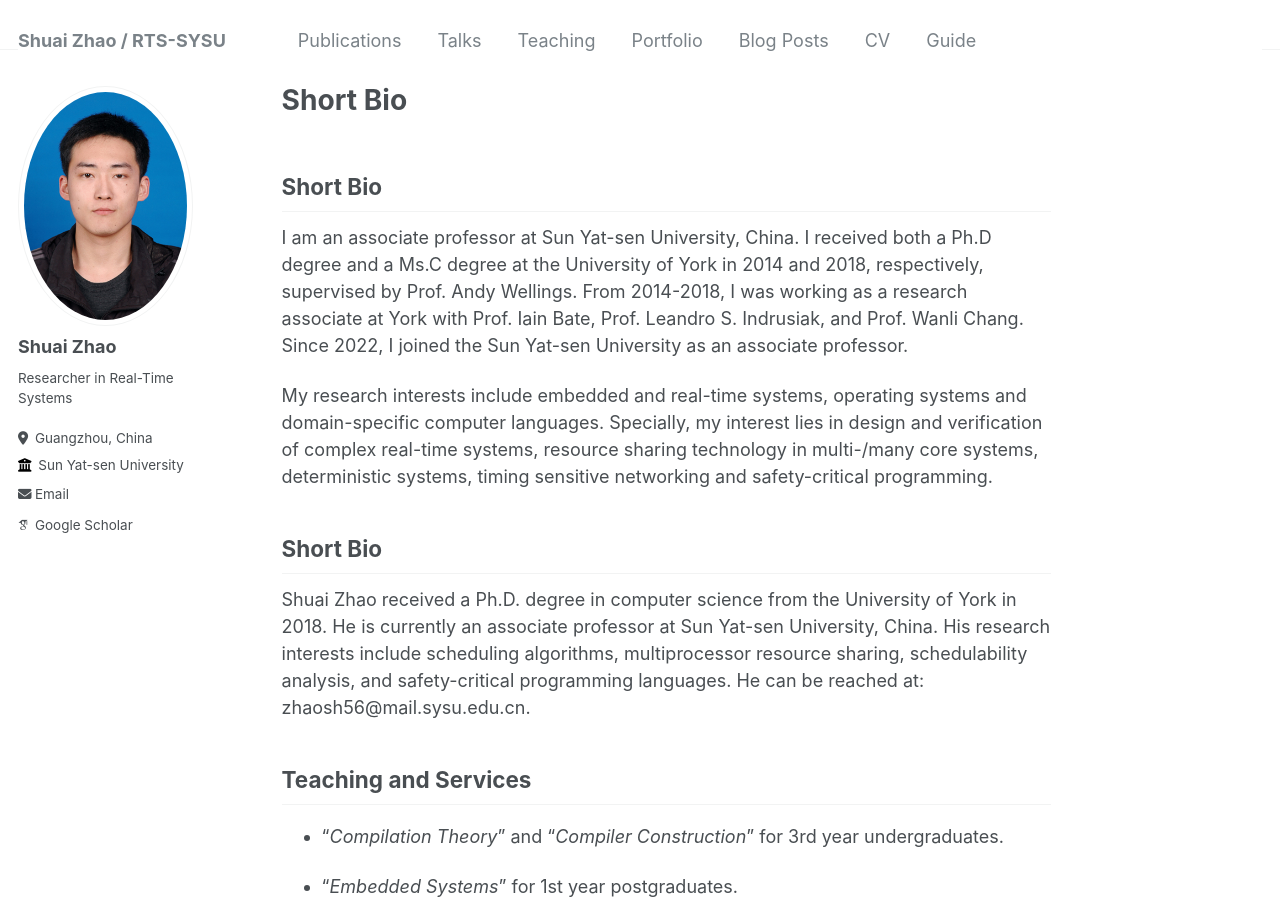
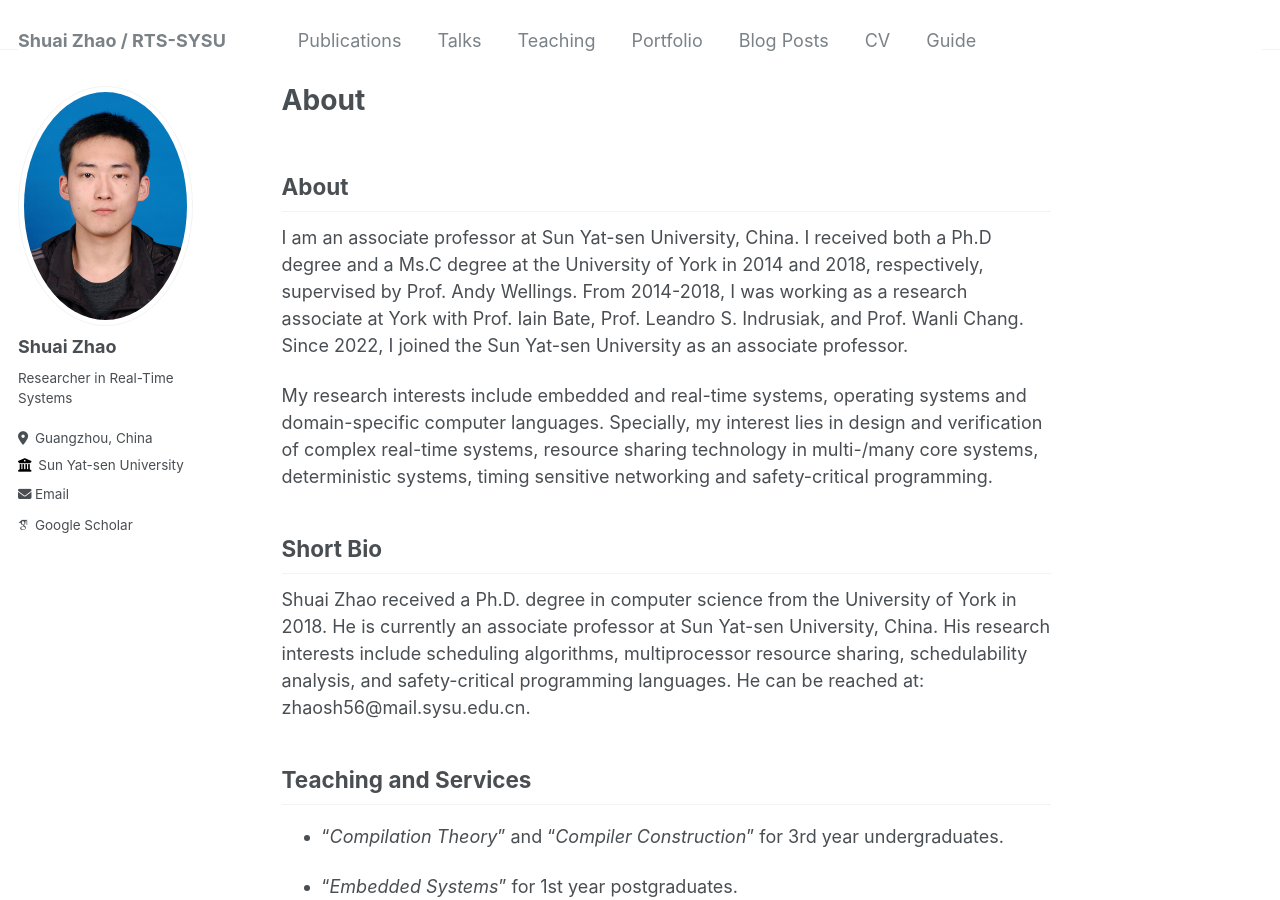
Before and after one commit to zs673/zs673.github.io, a Jekyll site: the page built from _pages/about.md, in a window 1280 px wide and 900 px high. Built offline with Jekyll 4.4.1, drawn with Linux system fonts in a browser that asks for light colours; some web fonts are replaced; our own code applies the rules of GitHub Pages for plain Markdown files.

Commit message:
Update about.md

```diff
--- a/_pages/about.md
+++ b/_pages/about.md
@@ -7,8 +7,11 @@ redirect_from:
   - /about.html
 ---
 
-## Short Bio
 
+
+
+About
+------
 I am an associate professor at Sun Yat-sen University, China. I received both a Ph.D degree and a Ms.C degree at the University of York in 2014 and 2018, respectively, supervised by Prof. Andy Wellings. From 2014-2018, I was working as a research associate at York with Prof. Iain Bate, Prof. Leandro S. Indrusiak, and Prof. Wanli Chang. Since 2022, I joined the Sun Yat-sen University as an associate professor.
 
 My research interests include embedded and real-time systems, operating systems and domain-specific computer languages. Specially, my interest lies in design and verification of complex real-time systems, resource sharing technology in multi-/many core systems, deterministic systems, timing sensitive networking and safety-critical programming.
```
